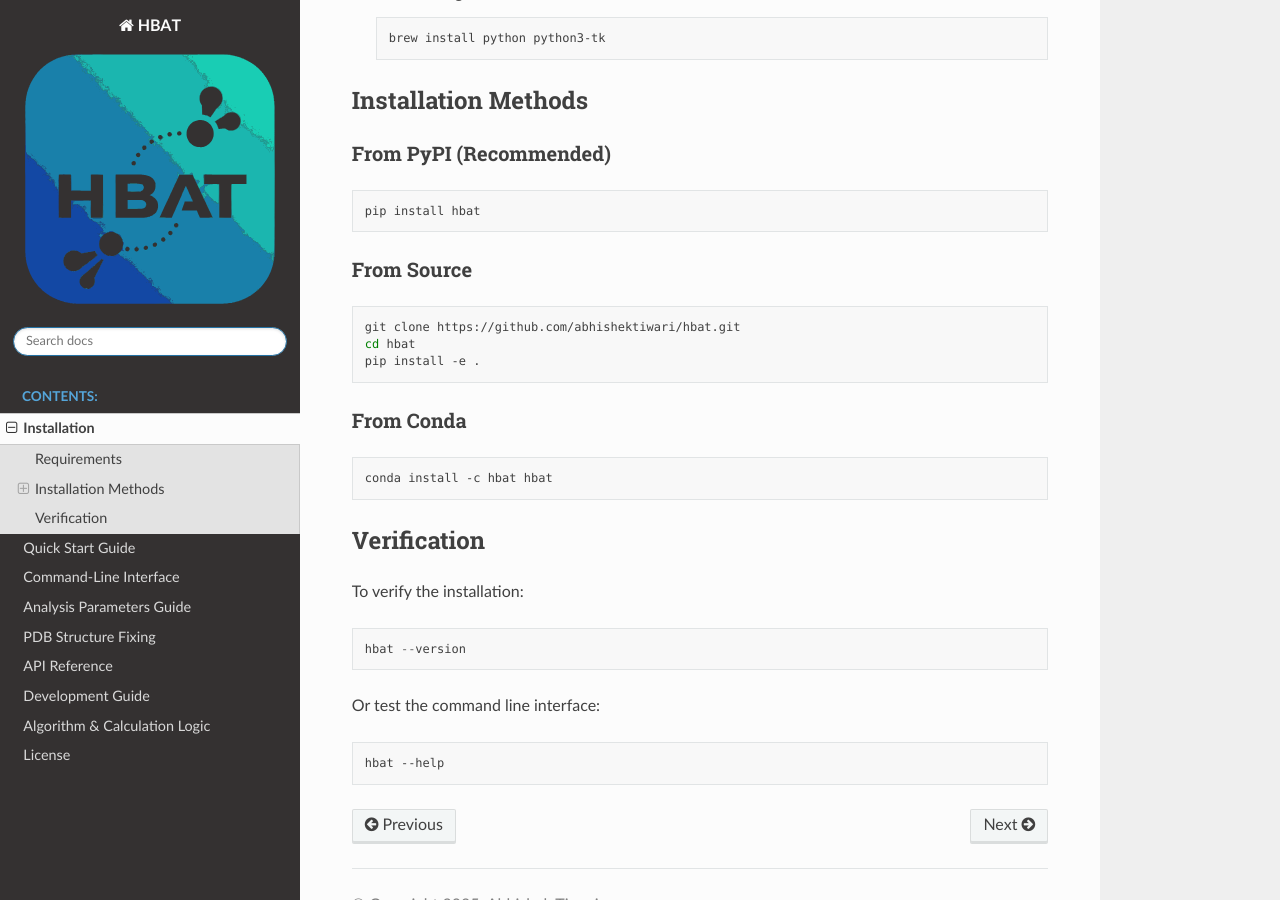
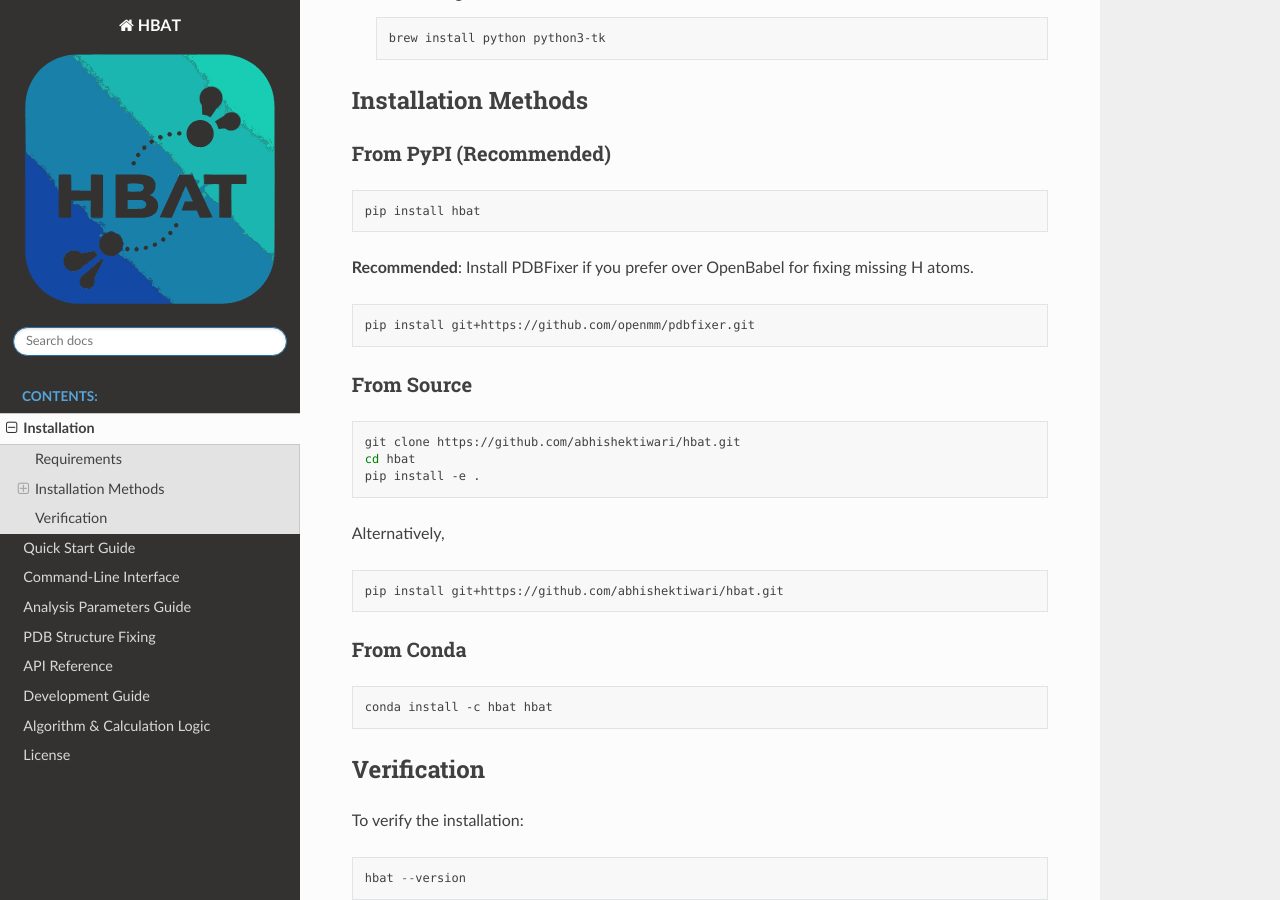
Before and after one commit to abhishektiwari/hbat, a Sphinx documentation site: the page built from docs/source/installation.rst, in a window 1280 px wide and 900 px high, scrolled down 331 px. Built offline with Sphinx 7.4.7 and the Read the Docs theme 3.1.0, drawn with Linux system fonts in a browser that asks for light colours; the version number could not be read and is left out.

Commit message:
Fixing install of PDBfixer

```diff
--- a/docs/source/index.rst
+++ b/docs/source/index.rst
@@ -78,6 +78,12 @@ Install HBAT:
 
    pip install hbat
 
+**Recommended**: Install PDBFixer if you prefer over OpenBabel for fixing missing H atoms.
+
+.. code-block:: bash
+
+   pip install git+https://github.com/openmm/pdbfixer.git
+
 Basic usage:
 
 .. code-block:: bash
--- a/docs/source/installation.rst
+++ b/docs/source/installation.rst
@@ -23,6 +23,13 @@ From PyPI (Recommended)
 
    pip install hbat
 
+**Recommended**: Install PDBFixer if you prefer over OpenBabel for fixing missing H atoms.
+
+.. code-block:: bash
+
+   pip install git+https://github.com/openmm/pdbfixer.git
+
+
 From Source
 ~~~~~~~~~~~
 
@@ -31,6 +38,13 @@ From Source
    git clone https://github.com/abhishektiwari/hbat.git
    cd hbat
    pip install -e .
+
+
+Alternatively,
+
+.. code-block:: bash
+
+   pip install git+https://github.com/abhishektiwari/hbat.git
 
 
 From Conda
--- a/pyproject.toml
+++ b/pyproject.toml
@@ -35,7 +35,6 @@ dependencies = [
     "pybel>=0.15.5",
     "mmcif-pdbx>=2.0.1",
     "mmcif>=0.92.0",
-    "pdbfixer @ git+https://github.com/openmm/pdbfixer@master",
 ]
 dynamic = ["version"]
 
@@ -54,7 +53,6 @@ dev = [
     "types-requests>=2.0.0",
     "types-Pillow>=8.0.0",
     "pandas-stubs>=1.0.0",
-    "python-type-stubs @ git+https://github.com/microsoft/python-type-stubs@main",
 ]
 build = [
     "build>=0.8.0",
```
Also changed, not shown: README.md (+12 -0 lines), 1 other file.
